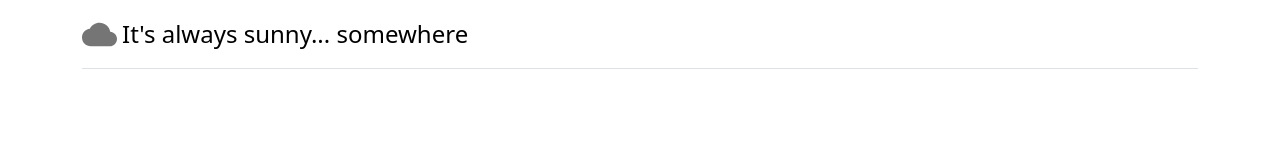
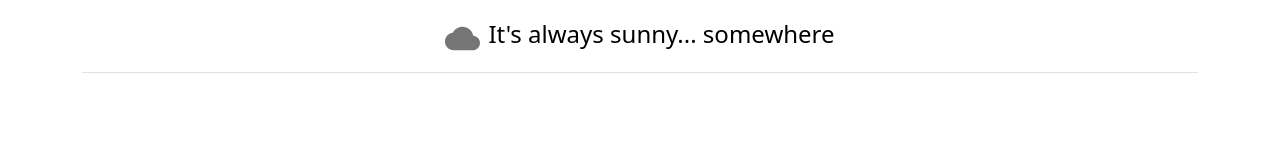
Before and after one commit to srdjanmaljukan/weather-app, a React (Create React App) app: page / in a window 1280 px wide. Shown: the top 160 px of the page. Built offline with nearby package versions, Linux system fonts and the light colour scheme.

Commit message:
Add styling to header

```diff
--- a/public/styles.css
+++ b/public/styles.css
@@ -1,20 +1,21 @@
 /* Header */
 
-header span {
-    margin-left: 5px;
+header .heading {
+    display: flex;
+    align-items: center;
 }
 
 /* Search */
 
 .search-bar {
-    width: 70%;
+    width: 75%;
     margin: 100px auto;
 }
 
-.search-bar-narrow {
+/* .search-bar-narrow {
     width: 30%;
     margin: 0;
-}
+} */
 
 .search-bar input {
     font-size: 3rem;
@@ -77,3 +78,10 @@ header span {
 .daily {
     text-align: center;
 }
+
+@media screen and (max-width: 768px) {
+    header ul {
+        visibility: hidden;
+        /* position: absolute; */
+    }
+}
--- a/src/Components/Header.js
+++ b/src/Components/Header.js
@@ -6,39 +6,33 @@ function Header(props) {
     return (
         <div className="container">
             {!props.queried ?
-                <header className="d-flex flex-wrap justify-content-center py-3 mb-4 border-bottom">
-                    <a href="/" className="d-flex align-items-center mb-3 mb-md-0 me-md-auto link-body-emphasis text-decoration-none">
+                <header className="d-flex justify-content-center main-header py-3 mb-2 border-bottom">
+                    <a href="/" className="mx-auto me-md-auto link-body-emphasis text-decoration-none">
                         <CloudIcon fontSize="large" color="action" />
-                        <span className="fs-4">It's always sunny... somewhere</span>
+                        <span className="fs-4 ms-2">It's always sunny... somewhere</span>
                     </a>
-
-                    {/* <ul className="nav nav-pills">
-                        <li className="nav-item"><a href="/maps" className="nav-link">Maps</a></li>
-                        <li className="nav-item"><a href="/airpollution" className="nav-link">Air Pollution</a></li>
-                        <li className="nav-item"><a href="/random" className="nav-link">Random Location</a></li>
-                    </ul> */}
                 </header>
                 :
                 <header className="p-3 mb-3 border-bottom">
                     <div
-                        className="d-flex flex-wrap align-items-center justify-content-center justify-content-lg-start"
+                        className="w-100 d-flex flex-wrap row align-items-center justify-content-center justify-content-lg-start"
                     >
-                        <CloudIcon fontSize="large" color="action" />
+                        <div className="heading logo col-md-4">
+                            <CloudIcon fontSize="large" color="action" />
+                            <a href="/" className="nav-link px-2 link-secondary"
+                            >It's always sunny... somewhere</a>
+                        </div>
                         <ul
-                            className="nav col-12 col-lg-auto me-lg-auto mb-2 justify-content-center mb-md-0"
+                            className="nav col-md-4 mb-2 justify-content-end mb-md-0"
                         >
+                            <li><a href="/#current" className="nav-link me-lg-3 px-2 link-body-emphasis">Current</a></li>
                             <li>
-                                <a href="/" className="nav-link px-2 link-secondary"
-                                >It's always sunny... somewhere</a>
-                            </li>
-                            <li><a href="/#current" className="nav-link px-2 link-body-emphasis">Current Weather</a></li>
-                            <li>
-                                <a href="/#hourly" className="nav-link px-2 link-body-emphasis"
-                                >Hourly Weather</a>
+                                <a href="/#hourly" className="nav-link me-lg-3 px-2 link-body-emphasis"
+                                >Hourly</a>
                             </li>
                             <li>
-                                <a href="/#daily" className="nav-link px-2 link-body-emphasis"
-                                >Daily Weather</a>
+                                <a href="/#daily" className="nav-link me-lg-3 px-2 link-body-emphasis"
+                                >Daily</a>
                             </li>
                         </ul>
                         <Search type="header" onAdd={props.onSearch} />
--- a/src/Components/Search.js
+++ b/src/Components/Search.js
@@ -28,14 +28,14 @@ function Search(props) {
     }, [props, searchLocation])
 
     return (
-        <div className={props.type === "header" ? "search-bar-narrow" : "search-bar"} >
+        <div className={props.type === "header" ? "search-bar-narrow col-md-4" : "search-bar"} >
             <ReactSearchAutocomplete
                 items={cities}
                 onSelect={handleOnSelect}
                 formatResult={formatResult}
                 showIcon={false}
                 maxResults={5}
-                className="col-6 col-lg-auto mb-3 mb-lg-0 me-lg-3"
+                // className="col-6 col-lg-auto mb-3 mb-lg-0 me-lg-3"
                 placeholder="Search..."
                 styling={props.type === "home" ? {
                     fontSize: "2rem",
```
